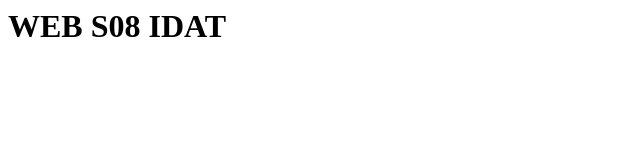
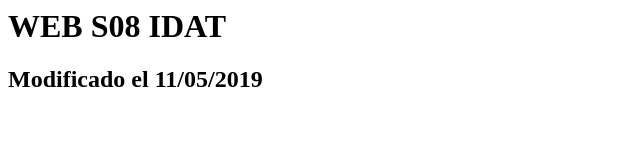
Before and after one commit to skrengifo/WEBS08-1, a plain HTML site: page index.html in a window 1280 px wide. Shown: the whole page, without its empty margins (0-640 px from the left). Drawn offline with Linux system fonts and the light colour scheme.

Commit message:
Modificado de index
Se coloca la fecha del cambio

```diff
--- a/index.html
+++ b/index.html
@@ -1,2 +1,4 @@
 
 <H1> WEB S08 IDAT </H1>
+
+<H2> Modificado el 11/05/2019 </H2>
```
